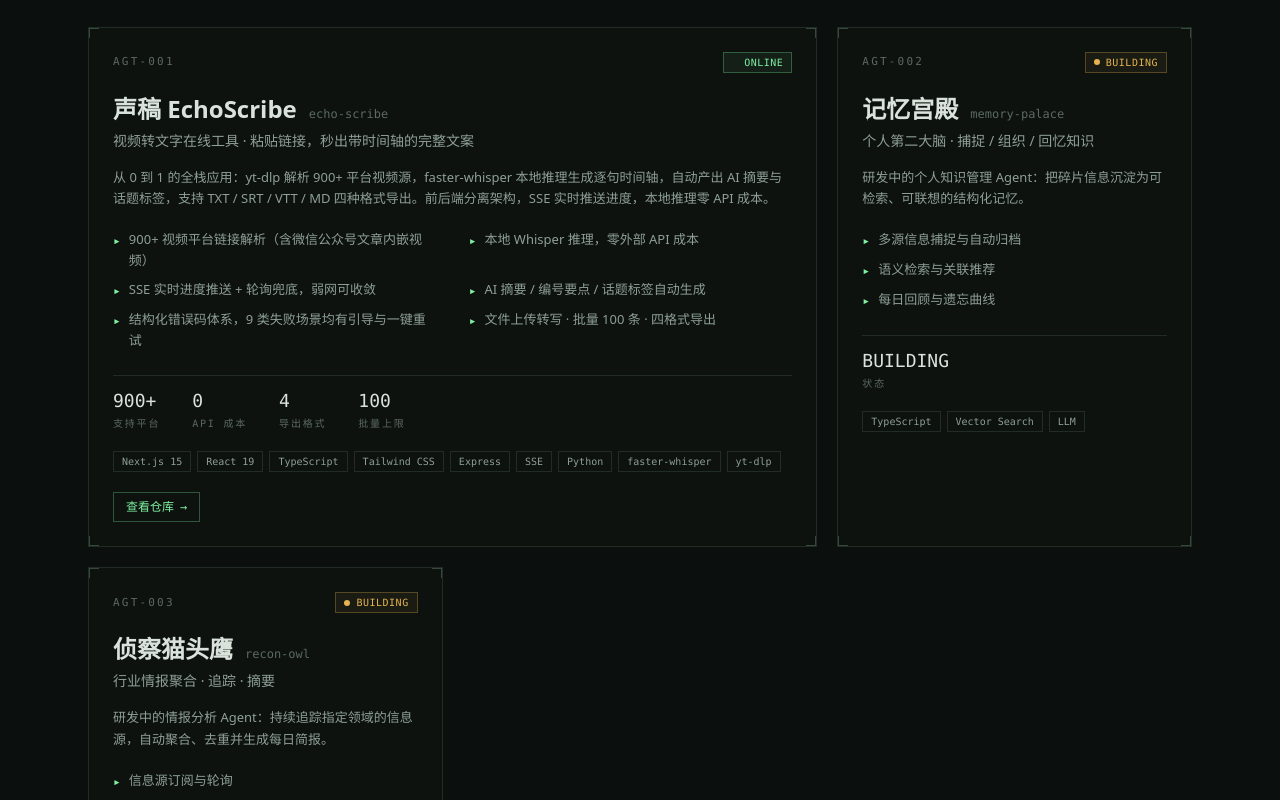
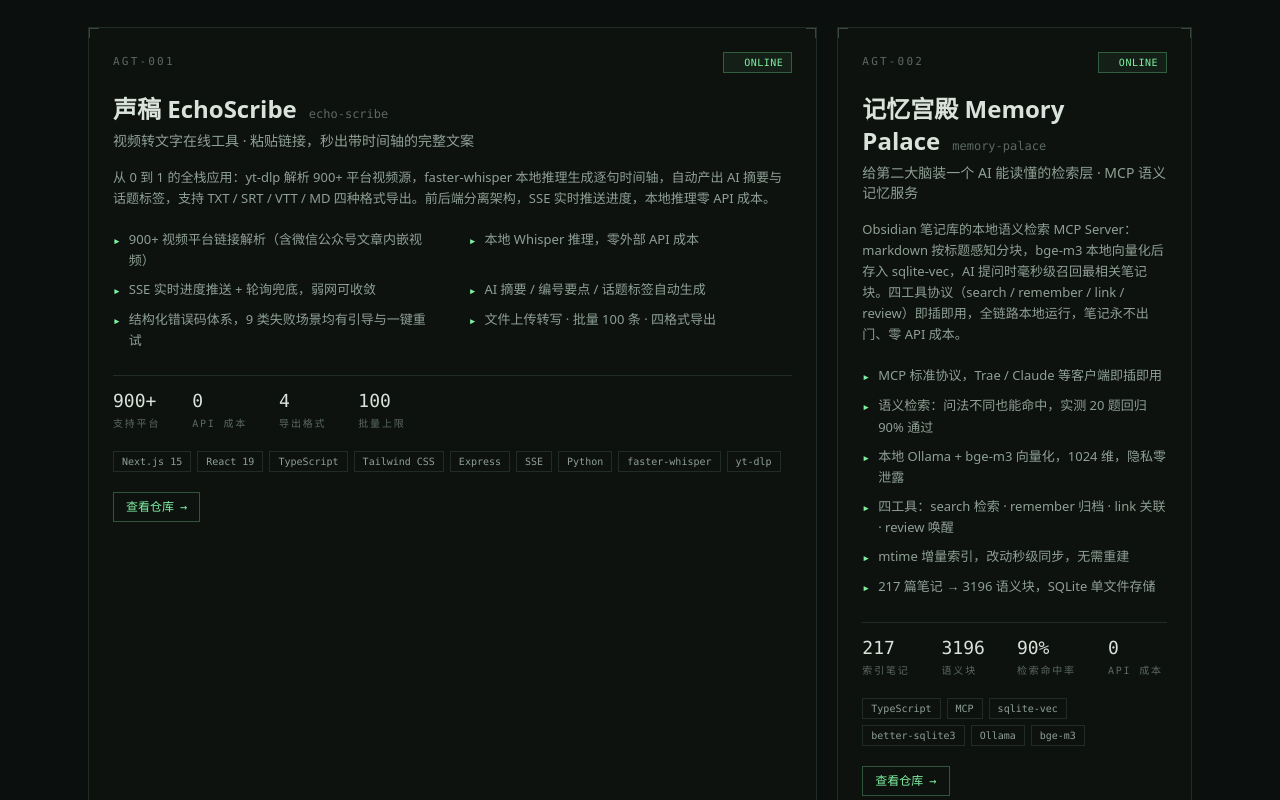
Before and after one commit to yuwangjuan1/syvia_platform, a Next.js app: page / in a window 1280 px wide. Shown: the part 920-1720 px from the top of the page. Built offline with nearby package versions, Linux system fonts and the light colour scheme.

Commit message:
记忆宫殿正式上线：AGT-002 档案更新为 online，同步技术栈与运行日志

```diff
--- a/src/components/boot-terminal.tsx
+++ b/src/components/boot-terminal.tsx
@@ -7,10 +7,10 @@
   "loading agent registry ............ ok",
   "mounting /workbench ............... ok",
   "[AGT-001] echo-scribe ........... ONLINE",
-  "[AGT-002] memory-palace ......... BUILDING",
+  "[AGT-002] memory-palace ......... ONLINE",
   "[AGT-003] recon-owl ............. BUILDING",
   "runtime: node 24 / python 3.10 / cuda off",
-  "status: 1 online / 2 building -- all systems nominal",
+  "status: 2 online / 1 building -- all systems nominal",
 ];
 
 const LOG_POOL = [
@@ -18,6 +18,9 @@
   "[q] 字幕导出 srt ok · t_1f2a",
   "[hc] engine faster-whisper · latency 41ms",
   "[q] 收到新链接 · platform=bilibili",
+  "[q] memory-palace 语义检索 · top1 41ms · dist 0.74",
+  "[q] memory-palace 增量索引 · +3 blocks · mtime sync",
+  "[hc] ollama bge-m3 · dims 1024 · uptime 99.9%",
   "[hc] 全系统状态正常 · uptime 99.9%",
   "[q] 批量任务 x8 入队 · 预计 96s",
 ];
--- a/src/data/agents.ts
+++ b/src/data/agents.ts
@@ -71,16 +71,35 @@
   },
   {
     id: "AGT-002",
-    name: "记忆宫殿",
+    name: "记忆宫殿 Memory Palace",
     codename: "memory-palace",
-    status: "building",
-    tagline: "个人第二大脑 · 捕捉 / 组织 / 回忆知识",
+    status: "online",
+    tagline: "给第二大脑装一个 AI 能读懂的检索层 · MCP 语义记忆服务",
     description:
-      "研发中的个人知识管理 Agent：把碎片信息沉淀为可检索、可联想的结构化记忆。",
-    features: ["多源信息捕捉与自动归档", "语义检索与关联推荐", "每日回顾与遗忘曲线"],
-    stack: ["TypeScript", "Vector Search", "LLM"],
-    metrics: [{ label: "状态", value: "BUILDING" }],
-    links: [],
+      "Obsidian 笔记库的本地语义检索 MCP Server：markdown 按标题感知分块，bge-m3 本地向量化后存入 sqlite-vec，AI 提问时毫秒级召回最相关笔记块。四工具协议（search / remember / link / review）即插即用，全链路本地运行，笔记永不出门、零 API 成本。",
+    features: [
+      "MCP 标准协议，Trae / Claude 等客户端即插即用",
+      "语义检索：问法不同也能命中，实测 20 题回归 90% 通过",
+      "本地 Ollama + bge-m3 向量化，1024 维，隐私零泄露",
+      "四工具：search 检索 · remember 归档 · link 关联 · review 唤醒",
+      "mtime 增量索引，改动秒级同步，无需重建",
+      "217 篇笔记 → 3196 语义块，SQLite 单文件存储",
+    ],
+    stack: [
+      "TypeScript",
+      "MCP",
+      "sqlite-vec",
+      "better-sqlite3",
+      "Ollama",
+      "bge-m3",
+    ],
+    metrics: [
+      { label: "索引笔记", value: "217" },
+      { label: "语义块", value: "3196" },
+      { label: "检索命中率", value: "90%" },
+      { label: "API 成本", value: "0" },
+    ],
+    links: [{ label: "查看仓库", href: "https://github.com/yuwangjuan1/memory-palace" }],
   },
   {
     id: "AGT-003",
@@ -100,8 +119,8 @@
 export const STACK_GROUPS: Array<{ group: string; items: string[] }> = [
   { group: "前端工程", items: ["React 19", "Next.js", "TypeScript", "Tailwind CSS", "响应式适配"] },
   { group: "后端工程", items: ["Node.js", "Express", "REST + SSE", "任务队列", "文件存储"] },
-  { group: "AI 工程", items: ["faster-whisper", "yt-dlp", "提示词工程", "结构化输出"] },
-  { group: "工具链", items: ["Git / Gitee", "Conda", "PowerShell", "静态部署"] },
+  { group: "AI 工程", items: ["faster-whisper", "yt-dlp", "MCP Server", "sqlite-vec 向量检索", "Ollama 本地推理", "结构化输出"] },
+  { group: "工具链", items: ["Git / Gitee", "Conda", "PowerShell", "GitHub Actions", "静态部署"] },
 ];
 
 export const MARQUEE = [
@@ -115,6 +134,9 @@
   "FASTER-WHISPER",
   "YT-DLP",
   "SSE",
-  "REST API",
+  "MCP",
+  "SQLITE-VEC",
+  "OLLAMA",
+  "BGE-M3",
   "LOCAL INFERENCE",
 ];
```
